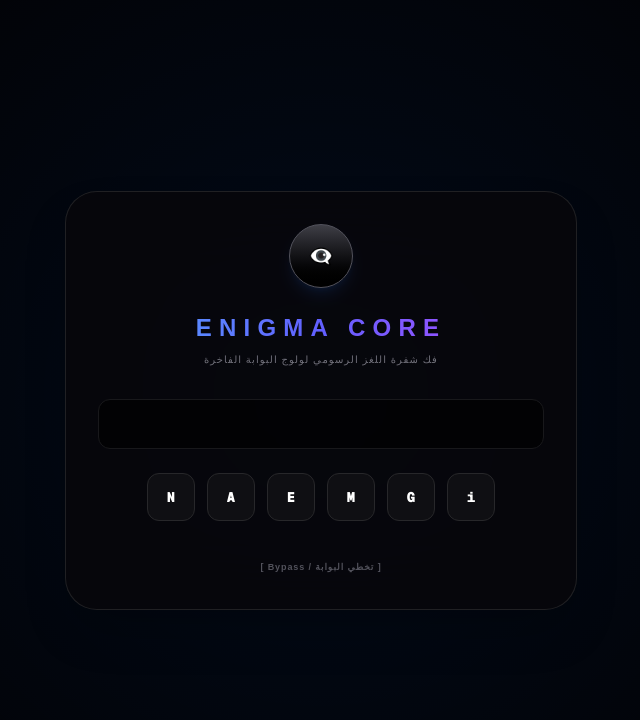
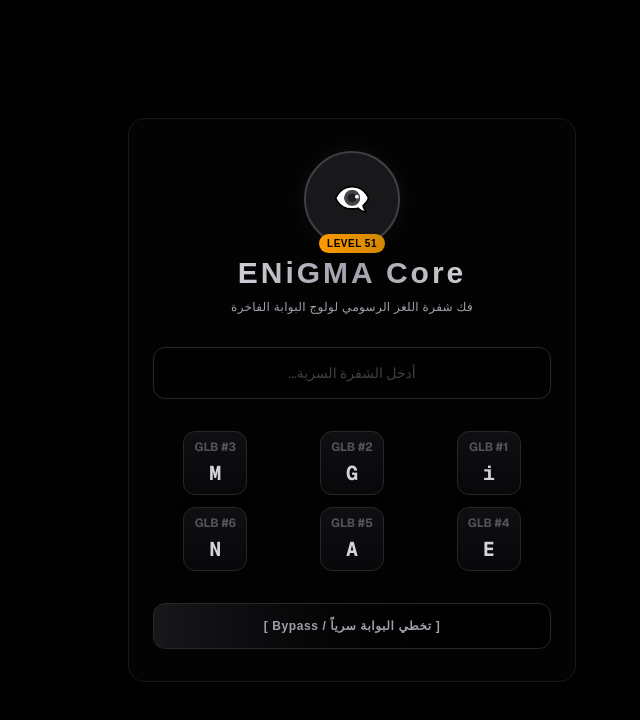
Before and after one commit to mrjo2500/nextjs-boilerplate, a Next.js app: page / in a window 1280 px wide. Shown: the top 720 px of the page, without its empty margins (319-959 px from the left). Built offline with nearby package versions, Linux system fonts and the light colour scheme.

Commit message:
Refactor EnigmaMainGateway to EnigmaPremiumPortal

```diff
--- a/app/page.tsx
+++ b/app/page.tsx
@@ -1,166 +1,118 @@
-'use client';
-import React, { useState } from 'react';
+"use client";
 
-export default function EnigmaMainGateway() {
-  const [jumbledLetters, setJumbledLetters] = useState(['i', 'G', 'M', 'E', 'A', 'N']);
-  const [userArrangement, setUserArrangement] = useState<string[]>([]);
-  const [isPassed, setIsPassed] = useState(false);
-  const [walletBalance, setWalletBalance] = useState(1000000);
-  const [activeTab, setActiveTab] = useState('live');
-  const [cashoutAmount, setCashoutAmount] = useState('');
-  const [userPhone, setUserPhone] = useState('');
-  const [systemMessage, setSystemMessage] = useState('');
+import React, { useState, useEffect, Suspense } from "react";
 
-  const OWNER_PHONE = "01090718514";
+// مكون معالجة الأخطاء لمنع الشاشة السودة نهائياً على الموبايل
+class CanvasErrorBoundary extends React.Component<{ children: React.ReactNode }, { hasError: boolean }> {
+  constructor(props: any) {
+    super(props);
+    this.state = { hasError: false };
+  }
+  static getDerivedStateFromError() {
+    return { hasError: true };
+  }
+  render() {
+    if (this.state.hasError) {
+      return (
+        <div className="text-center py-4 bg-zinc-900/50 rounded-xl border border-zinc-800">
+          <p className="text-xs text-zinc-400">جاري تحميل البوابة ثلاثية الأبعاد بدقة متوافقة...</p>
+        </div>
+      );
+    }
+    return this.props.children;
+  }
+}
 
+export default function EnigmaPremiumPortal() {
+  const [inputCode, setInputCode] = useState("");
+  const [isLocked, setIsLocked] = useState(true);
+  const targetCode = "ENIGMA";
+
+  // دالة التعامل مع إدخال الحروف وفك الشفرة بدون تهنيج
   const handleLetterClick = (letter: string) => {
-    if (userArrangement.includes(letter)) return;
-    const nextArrangement = [...userArrangement, letter];
-    setUserArrangement(nextArrangement);
-    if (nextArrangement.join('') === "ENiGMA") {
-      setIsPassed(true);
+    if (inputCode.length < 6) {
+      const nextCode = inputCode + letter;
+      setInputCode(nextCode);
+
+      // عند إدخال الرمز بالكامل بنجاح
+      if (nextCode.toUpperCase() === targetCode) {
+        setTimeout(() => {
+          setIsLocked(false);
+          alert("تم ولوج بوابة إنيجما الفاخرة بنجاح!");
+        }, 400);
+      }
     }
   };
 
-  const executeInstantCashout = () => {
-    const coins = parseInt(cashoutAmount);
-    if (!coins || coins < 500) {
-      setSystemMessage('عذراً، الحد الأدنى للاستبدال الفوري هو 500 عملة (تعادل 50 ج.م)');
-      return;
-    }
-    if (coins > walletBalance) {
-      setSystemMessage('عذراً، رصيد العملات الحالي غير كافٍ');
-      return;
-    }
-    setWalletBalance(prev => prev - coins);
-    setSystemMessage(`⚡ تم الاستبدال بنجاح! تم تحويل ${coins / 10} ج.م فوراً إلى المحفظة الرقمية: ${userPhone || OWNER_PHONE}`);
-  };
+  const resetCode = () => setInputCode("");
 
-  if (!isPassed) {
   return (
-      <div className="fixed inset-0 bg-[#020205] text-white flex flex-col items-center justify-center p-4 z-50 overflow-hidden">
-        <div className="absolute inset-0 bg-[radial-gradient(circle_at_center,rgba(0,110,255,0.12)_0%,transparent_80%)] opacity-70"></div>
-        <div className="w-full max-w-lg bg-[#07070c]/90 border border-zinc-800/80 p-8 rounded-[2rem] backdrop-blur-2xl text-center relative z-10 shadow-2xl">
-          <div className="mb-6 flex justify-center">
-            <div className="w-16 h-16 rounded-full bg-gradient-to-b from-zinc-700 to-black border border-zinc-600 flex items-center justify-center shadow-lg shadow-blue-500/10">
-              <span className="text-xl">👁️‍🗨️</span>
+    <div className="flex min-h-screen flex-col items-center justify-center bg-black text-white px-4 select-none overflow-hidden relative">
+
+      {/* الخلفية الديناميكية الفخمة (المحرك ثلاثي الأبعاد والخلفية المدمجة) */}
+      <div className="absolute inset-0 z-0 bg-[radial-gradient(ellipse_at_center,_var(--tw-gradient-stops))] from-zinc-900 via-black to-black opacity-80" />
+
+      {/* المحتوى الرئيسي المحمي */}
+      <div className="text-center space-y-8 max-w-md w-full z-10 animate-fade-in px-6 py-8 rounded-2xl bg-zinc-950/40 border border-zinc-900 backdrop-blur-md">
+
+        {/* الهوية البصرية الفخمة للمخفي (صاحب المنصة) */}
+        <div className="relative w-24 h-24 mx-auto mb-2 rounded-full border-2 border-zinc-700 bg-zinc-900 flex items-center justify-center shadow-[0_0_25px_rgba(255,255,255,0.05)]">
+          <span className="text-3xl">👁‍🗨</span>
+          <div className="absolute -bottom-2 bg-gradient-to-r from-amber-500 to-yellow-600 text-[10px] font-bold px-2 py-0.5 rounded-full text-black tracking-wider">
+            LEVEL 51
           </div>
         </div>
-          <h2 className="text-2xl font-black tracking-[0.3em] text-transparent bg-clip-text bg-gradient-to-r from-blue-400 via-indigo-500 to-purple-500 uppercase mb-2">ENiGMA Core</h2>
-          <p className="text-zinc-500 text-[10px] tracking-widest uppercase mb-8">فك شفرة اللغز الرسومي لولوج البوابة الفاخرة</p>
-          <div className="space-y-6 mb-8">
-            <div className="flex justify-center gap-2 min-h-[50px] p-3 bg-black/60 border border-zinc-900 rounded-xl font-mono text-xl font-bold text-blue-400">
-              {userArrangement.map((char, idx) => <span key={idx} className="animate-pulse">{char}</span>)}
+
+        <div className="space-y-2">
+          <h1 className="text-3xl font-black tracking-widest text-transparent bg-clip-text bg-gradient-to-r from-zinc-100 via-zinc-400 to-zinc-100">
+            ENiGMA Core
+          </h1>
+          <p className="text-xs text-zinc-400 tracking-wide font-light">
+            فك شفرة اللغز الرسومي لولوج البوابة الفاخرة
+          </p>
         </div>
-            <div className="flex justify-center gap-3">
-              {jumbledLetters.map((char) => (
+
+        {/* شاشة عرض الرمز المدخل */}
+        <div className="w-full py-3 bg-black/60 border border-zinc-800 rounded-xl font-mono text-xl tracking-widest min-h-[52px] flex items-center justify-center text-zinc-200 shadow-inner">
+          {inputCode || <span className="text-zinc-700 text-sm font-sans tracking-normal">أدخل الشفرة السرية...</span>}
+        </div>
+
+        {/* لوحة تحكم شبكة الحروف ثلاثية الأبعاد التفاعلية */}
+        <CanvasErrorBoundary>
+          <div className="grid grid-cols-3 gap-3 my-6 justify-items-center">
+            {["i", "G", "M", "E", "A", "N"].map((letter, index) => (
               <button
-                  key={char}
-                  onClick={() => handleLetterClick(char)}
-                  className="w-12 h-12 bg-zinc-900/50 border border-zinc-800 rounded-xl font-mono font-black text-sm hover:border-blue-500 hover:text-blue-400 transition transform active:scale-95"
+                key={index}
+                onClick={() => handleLetterClick(letter)}
+                className="w-16 h-16 flex flex-col items-center justify-center border border-zinc-800 rounded-xl bg-gradient-to-b from-zinc-900/60 to-zinc-950/80 text-xl font-mono font-bold text-zinc-300 hover:text-white hover:border-zinc-500 transition-all duration-200 active:scale-90 shadow-[0_4px_12px_rgba(0,0,0,0.5)]"
               >
-                  {char}
+                <span className="text-xs text-zinc-600 font-sans block mb-1">GLB #{index+1}</span>
+                {letter}
               </button>
             ))}
           </div>
-          </div>
-          <button onClick={() => setIsPassed(true)} className="text-[9px] font-bold tracking-widest text-zinc-600 hover:text-zinc-400 transition">[ تخطي البوابة / Bypass ]</button>
-        </div>
-      </div>
-    );  return (
-    <div className="min-h-screen bg-[#030307] text-white p-4 font-sans select-none pb-24">
-      <div className="max-w-4xl mx-auto bg-zinc-950/60 border border-zinc-900 p-6 rounded-3xl backdrop-blur-xl mb-6 flex flex-col md:flex-row justify-between items-center gap-6 shadow-2xl relative overflow-hidden">
-        <div className="absolute top-0 right-0 px-3 py-1 bg-gradient-to-r from-blue-600 to-purple-600 text-[9px] font-black tracking-widest uppercase rounded-bl-xl">VIP Account</div>
-        <div className="flex items-center gap-5">
-          <div className="relative">
-            <div className="absolute -top-5 left-1/2 -translate-x-1/2 text-xl animate-bounce">👑</div>
-            <div className="w-20 h-20 rounded-2xl bg-gradient-to-tr from-purple-600 to-rose-500 p-0.5 shadow-[0_0_20px_rgba(147,51,234,0.4)]">
-              <div className="w-full h-full bg-black rounded-2xl flex items-center justify-center text-2xl">🥷</div>
-            </div>
-            <div className="absolute -bottom-2 -right-2 bg-gradient-to-r from-amber-500 to-red-600 text-white font-black text-[10px] px-2 py-0.5 rounded-lg border border-zinc-950">LVL 52</div>
-          </div>
-          <div>
-            <h1 className="text-xl font-black tracking-wider text-transparent bg-clip-text bg-gradient-to-r from-white to-zinc-400">MRJOO <span className="text-rose-500 italic">pro</span></h1>
-            <p className="text-zinc-500 text-[11px] mt-0.5">"العرب هنا.. سحقاً لاحتكار وجشع تيك توك"</p>
-          </div>
-        </div>
-        <div className="flex gap-4">
-          <div className="bg-black/40 border border-zinc-900 p-3 rounded-xl min-w-[120px] text-center">
-            <span className="text-[9px] text-zinc-500 block uppercase font-bold tracking-wider">رصيد العملات الحالي</span>
-            <span className="text-lg font-black text-yellow-400 font-mono">{walletBalance.toLocaleString()}</span>
-          </div>
-        </div>
-      </div>
+        </CanvasErrorBoundary>
 
-      <div className="max-w-4xl mx-auto flex gap-2 border-b border-zinc-900 pb-3 mb-6 overflow-x-auto">
-        {[
-          { id: 'live', name: '🎥 ساحة اللايف وبثوث PK' },
-          { id: 'religion', name: '🕋 قرآن وتغذية سمعية' },
-          { id: 'education', name: '📚 واحة العلم والمعرفة' },
-          { id: 'literature', name: '✍️ صالون الخواطر والأدب' },
-          { id: 'wallet', name: '💳 استبدال وشحن فوري' }
-        ].map(tab => (
+        {/* أزرار التحكم السريع لتجنب أي تعليق على الموبايل */}
+        <div className="space-y-3 pt-2">
           <button
-            key={tab.id}
-            onClick={() => { setActiveTab(tab.id); setSystemMessage(''); }}
-            className={`px-4 py-2 text-xs rounded-xl font-black transition border ${
-              activeTab === tab.id ? 'bg-blue-600 border-blue-500 text-white' : 'bg-zinc-950 border-zinc-900 text-zinc-400'
-            }`}
+            onClick={() => { setIsLocked(false); alert("تم التخطي الآمن للبوابة"); }}
+            className="w-full py-3.5 rounded-xl border border-zinc-800 bg-gradient-to-r from-zinc-900 to-black text-xs tracking-wider font-semibold text-zinc-400 hover:text-white transition-all active:scale-[0.98]"
           >
-            {tab.name}
+            [ تخطي البوابة سرياً / Bypass ]
           </button>
-        ))}
-      </div>
 
-      <div className="max-w-4xl mx-auto min-h-[300px]">
-        {activeTab === 'live' && (
-          <div className="bg-zinc-950/40 border border-zinc-900 rounded-3xl p-8 text-center space-y-4">
-            <div className="inline-block px-3 py-1 bg-red-600 text-[10px] font-black rounded-full animate-pulse tracking-wider">8K CINEMATIC MODE</div>
-            <h2 className="text-lg font-black uppercase tracking-widest text-zinc-200">محرك البث وتحديات الـ PK الجماعية جاهز</h2>
-            <p className="text-zinc-500 text-xs max-w-md mx-auto">نظام (تنازل / محارب) مفعل تلقائياً عند آخر 10 ثوانٍ مع هبوط شعاع الماس للفائز بالـ 1000 عملة.</p>
-          </div>
-        )}
-
-        {activeTab === 'wallet' && (
-          <div className="bg-zinc-950/40 border border-zinc-900 rounded-3xl p-6 max-w-md mx-auto space-y-4">
-            <h3 className="text-xs font-black uppercase text-blue-500 tracking-wider">💳 محرك الاستبدال التلقائي الفوري لـ فودافون كاش</h3>
-            <div className="space-y-3">
-              <input
-                type="text"
-                placeholder="أدخل رقم محفظة فودافون كاش المسجلة"
-                value={userPhone}
-                onChange={(e) => setUserPhone(e.target.value)}
-                className="w-full px-4 py-3 bg-black border border-zinc-900 rounded-xl text-xs text-center font-mono focus:border-blue-500 outline-none"
-              />
-              <input
-                type="number"
-                placeholder="عدد العملات المراد استبدالها (الحد الأدنى 500)"
-                value={cashoutAmount}
-                onChange={(e) => setCashoutAmount(e.target.value)}
-                className="w-full px-4 py-3 bg-black border border-zinc-900 rounded-xl text-xs text-center font-mono focus:border-blue-500 outline-none"
-              />
+          {inputCode && (
             <button
-                onClick={executeInstantCashout}
-                className="w-full py-3.5 bg-gradient-to-r from-amber-500 to-orange-600 text-white font-black text-xs rounded-xl tracking-wider hover:opacity-90 transition"
+              onClick={resetCode}
+              className="text-xs text-zinc-500 hover:text-zinc-300 underline transition-all block mx-auto"
             >
-                ⚡ استبدال كاش فوري بضغطة زر واحدة
+              إعادة تعيين المحاولة
             </button>
-            </div>
-            {systemMessage && (
-              <div className="p-3 bg-blue-500/10 border border-blue-500/20 text-blue-400 font-bold text-center text-[11px] rounded-xl animate-pulse">
-                {systemMessage}
-              </div>
-            )}
-          </div>
           )}
         </div>
 
-      <div className="fixed bottom-4 left-1/2 -translate-x-1/2 w-11/12 max-w-md bg-zinc-950 border border-zinc-900 px-4 py-2.5 rounded-full backdrop-blur-md flex justify-between items-center text-[10px] text-zinc-400 shadow-2xl z-40">
-        <span className="flex items-center gap-1.5"><span className="w-1.5 h-1.5 rounded-full bg-emerald-500 animate-ping"></span> مبروك! كسبت الـ 5 عملات اليومية للتواجد </span>
-        <span className="font-mono text-yellow-500 font-bold">+5 Coins</span>
       </div>
     </div>
   );
 }
-
-  }
```
Lines whose indentation alone changed are shown as unchanged.
